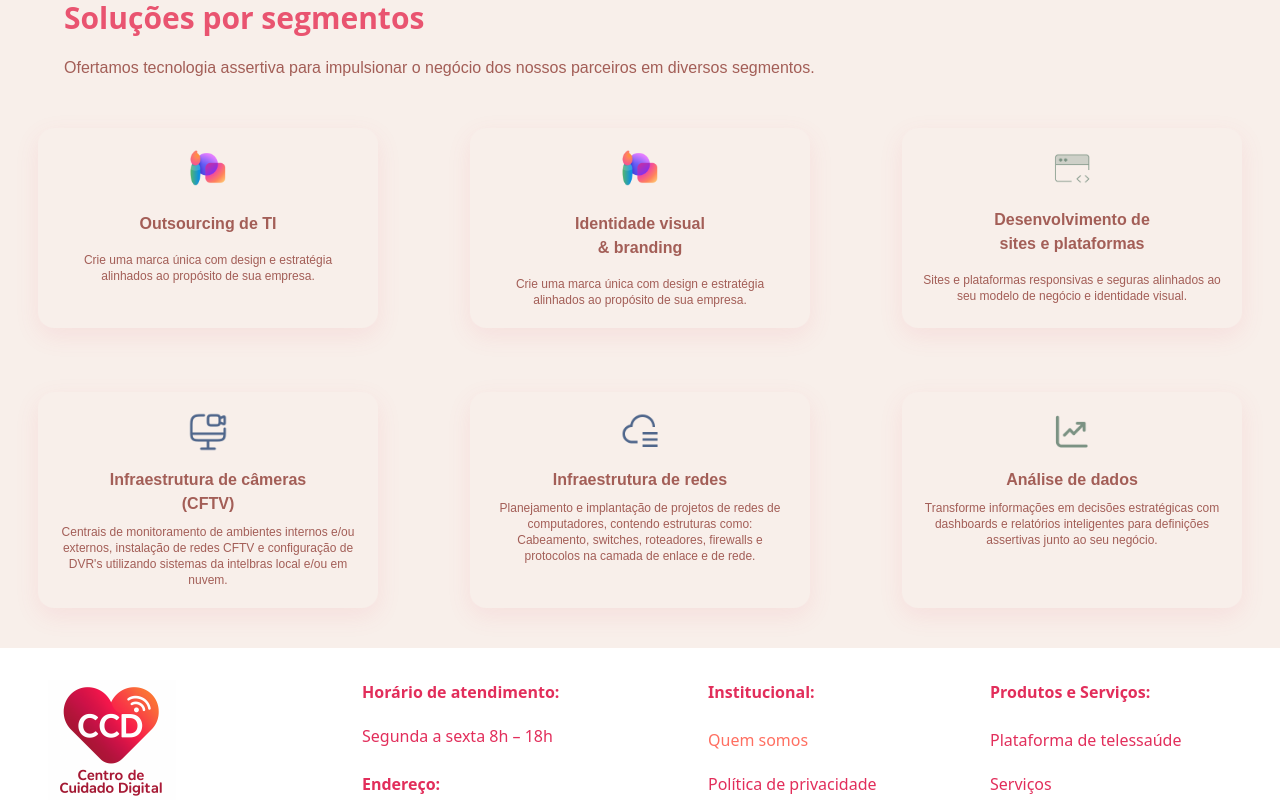
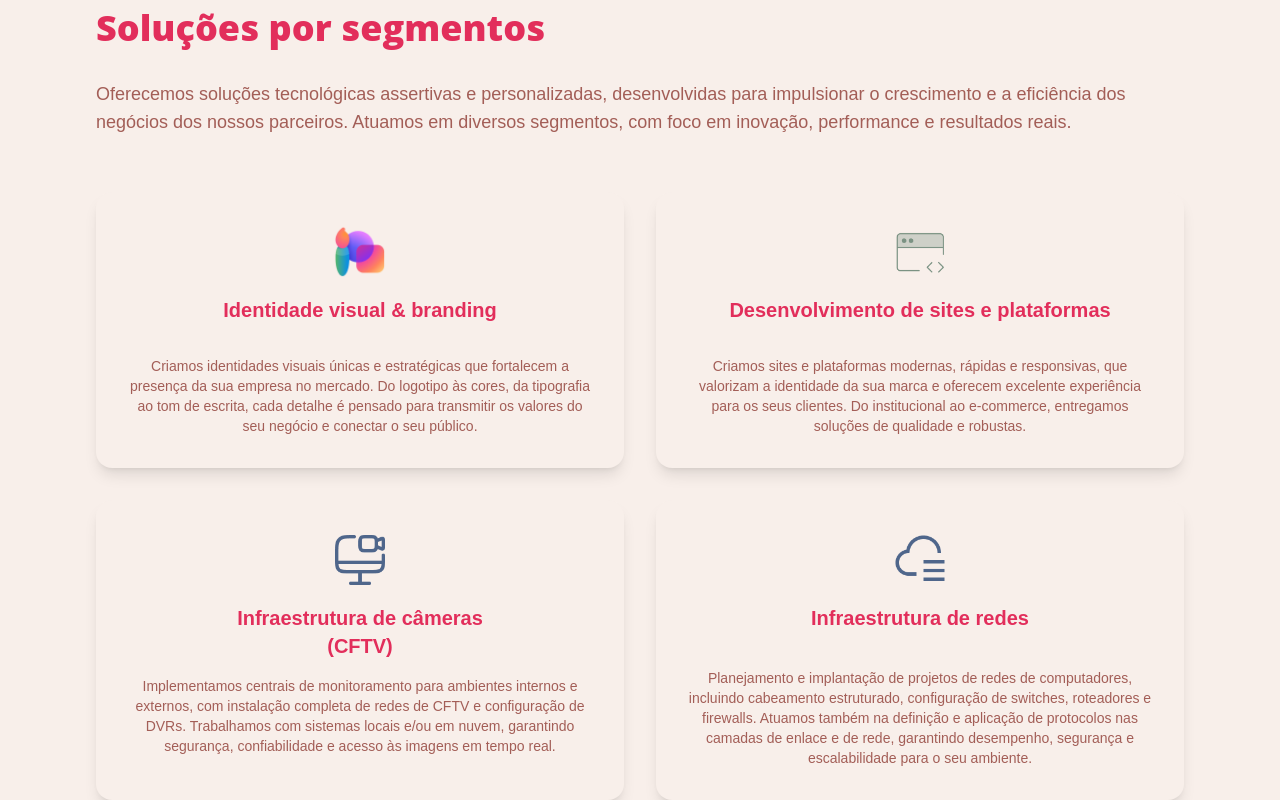
Before and after one commit to ceciliaoliveira-s/ccd-site, a React (Vite) app: page /servicos in a window 1280 px wide. Shown: the part 760-1560 px from the top of the page. Built offline with nearby package versions, Linux system fonts and the light colour scheme.

Commit message:
feat: nova pag de serviços + animação

```diff
--- a/src/components/Servicos.tsx
+++ b/src/components/Servicos.tsx
@@ -2,9 +2,10 @@ import Footer from './Footer';
 import devsiteicon from '../assets/devsiteicon.png';
 import infracftvicon from '../assets/infracftvicon.png';
 import infraderedesicon from '../assets/infraderedesicon.png';
-import anlsdadosicon from '../assets/anlsdadosicon.png';
+import anlsdadosicon2 from '../assets/anlsdadosicon2.png';
 import brandingicon from '../assets/brandingicon.png';
 import capaservicos3 from '../assets/capaservicos3.png';
+import imgdados from '../assets/imgdados.png';
 import { motion } from "framer-motion";
 
 const containerVariants = {
@@ -94,222 +95,119 @@ function Servicos() {
         </motion.div>
       </section>
 
-      {/* Nova seção: Soluções por segmentos */}
-      <section className="relative left-1/2 right-1/2 -ml-[50vw] -mr-[50vw] w-screen bg-[#F8EFEA] py-10">
-        <div className="max-w-7xl mx-auto">
+
+      {/* Nova seção: Soluções por segmentos (layout fiel ao protótipo) */}
+      <section className="relative left-1/2 right-1/2 -ml-[50vw] -mr-[50vw] w-screen bg-[#F8EFEA] py-12">
+        <div className="max-w-6xl mx-auto px-4 md:px-8">
           {/* Header da seção */}
-          <motion.div
-            className="mb-12"
-            initial={{ opacity: 0, y: -30 }}
-            animate={{ opacity: 1, y: 0 }}
-            transition={{ duration: 0.6 }}
-          >
-            <div className="w-full md:w-2/3 pl-0 md:pl-16">
-              <h2
-                className="text-3xl font-bold text-[#E95470] mb-5 text-left"
-                style={{ fontFamily: "'Open Sans', 'Montserrat','Poppins', 'bold'" }}
-              >
+          <div className="w-full md:w-auto">
+            <h2 className="text-3xl md:text-4xl font-extrabold text-[#E22E5B] mb-8 text-left"  style={{ fontFamily: "'Open Sans', 'Montserrat','Poppins', 'bold'" }}>
               Soluções por segmentos
             </h2>
-              <p
-                className="text-base text-[#A35E57] max-w-3xl text-left"
-                style={{ fontFamily: "'Montserrat', 'Poppins', sans-serif" }}
-              >
-                Ofertamos tecnologia assertiva para impulsionar o negócio dos nossos
-                parceiros em diversos segmentos.
+            <p className="text-base md:text-lg text-[#A35E57] mb-10 md:mb-14 text-left leading-relaxed w-full" style={{ fontFamily: "'Montserrat', 'Poppins', sans-serif", color: '#A35E57' }}>
+              Oferecemos soluções tecnológicas assertivas e personalizadas, desenvolvidas para impulsionar o crescimento e a eficiência dos negócios dos nossos parceiros. Atuamos em diversos segmentos, com foco em inovação, performance e resultados reais.
             </p>
           </div>
-          </motion.div>
 
-          {/* Grid de cards */}
+          {/* Grid 2x2 + 1 grande (ajustado para o protótipo) */}
+          <div className="grid grid-cols-1 md:grid-cols-2 gap-8 mb-8">
+            {/* Card 1: Identidade visual & branding */}
             <motion.div
-            className="grid grid-cols-1 md:grid-cols-3 gap-y-16 gap-x-4"
-            variants={containerVariants}
-            initial="hidden"
-            animate="show"
+              initial={{ opacity: 0, y: 40 }}
+              whileInView={{ opacity: 1, y: 0 }}
+              viewport={{ once: true, amount: 0.7 }}
+              transition={{ duration: 0.7, delay: 0 }}
+              className="bg-[#F8EFEA] rounded-2xl shadow-lg p-8 flex flex-col items-center min-h-[240px] max-w-full"
             >
-            {/* Card 1: Outsourcing de TI */}
-            <motion.div
-              variants={cardVariants}
-              whileHover={{
-                scale: 1.05,
-                boxShadow: "0 12px 30px rgba(226,46,91,0.25)"
-              }}
-              className="bg-[#F8EFEA] rounded-2xl shadow-lg p-5 flex flex-col items-center min-w-[300px] max-w-[340px] mx-auto"
-              style={{ boxShadow: "0 8px 24px 0 #E954701A" }}
-            >
-              <img
-                src={brandingicon}
-                alt="Outsourcing de TI"
-                className="w-10 h-10 mb-6"
-              />
-              <h3
-                className="text-base font-bold text-[#A35E57] text-center mb-4"
-                style={{ fontFamily: "'Montserrat', 'Poppins', sans-serif" }}
-              >
-                Outsourcing de TI
-              </h3>
-              <p
-                className="text-xs text-[#A35E57] text-center"
-                style={{ fontFamily: "'Montserrat', 'Poppins', sans-serif" }}
-              >
-                Crie uma marca única com design e estratégia alinhados ao propósito
-                de sua empresa.
+              <img src={brandingicon} alt="Identidade visual & branding" className="w-14 h-14 mb-4" />
+              <span className="text-lg md:text-xl font-bold text-[#E22E5B] mb-6 text-center" style={{ fontFamily: "'Montserrat', 'Poppins', sans-serif" }}>
+                Identidade visual & branding
+              </span>
+              <p className="text-sm text-[#A35E57] text-center mt-2" style={{ fontFamily: "'Montserrat', 'Poppins', sans-serif" }}>
+                Criamos identidades visuais únicas e estratégicas que fortalecem a presença da sua empresa no mercado. Do logotipo às cores, da tipografia ao tom de escrita, cada detalhe é pensado para transmitir os valores do seu negócio e conectar o seu público.
               </p>
             </motion.div>
 
-            {/* Card 2: Identidade visual & branding */}
+            {/* Card 2: Desenvolvimento de sites e plataformas */}
             <motion.div
-              variants={cardVariants}
-              whileHover={{
-                scale: 1.05,
-                boxShadow: "0 12px 30px rgba(226,46,91,0.25)"
-              }}
-              className="bg-[#F8EFEA] rounded-2xl shadow-lg p-5 flex flex-col items-center min-w-[300px] max-w-[340px] mx-auto"
-              style={{ boxShadow: "0 8px 24px 0 #E954701A" }}
+              initial={{ opacity: 0, y: 40 }}
+              whileInView={{ opacity: 1, y: 0 }}
+              viewport={{ once: true, amount: 0.7 }}
+              transition={{ duration: 0.7, delay: 0.1 }}
+              className="bg-[#F8EFEA] rounded-2xl shadow-lg p-8 flex flex-col items-center min-h-[240px] max-w-full"
             >
-              <img
-                src={brandingicon}
-                alt="Identidade visual & branding"
-                className="w-10 h-10 mb-6"
-              />
-              <h3
-                className="text-base font-bold text-[#A35E57] text-center mb-4"
-                style={{ fontFamily: "'Montserrat', 'Poppins', sans-serif" }}
-              >
-                Identidade visual <br /> & branding
-              </h3>
-              <p
-                className="text-xs text-[#A35E57] text-center"
-                style={{ fontFamily: "'Montserrat', 'Poppins', sans-serif" }}
-              >
-                Crie uma marca única com design e estratégia alinhados ao propósito
-                de sua empresa.
+              <img src={devsiteicon} alt="Desenvolvimento de sites e plataformas" className="w-14 h-14 mb-4" />
+              <span className="text-lg md:text-xl font-bold text-[#E22E5B] mb-6 text-center" style={{ fontFamily: "'Montserrat', 'Poppins', sans-serif" }}>
+                Desenvolvimento de sites e plataformas
+              </span>
+              <p className="text-sm text-[#A35E57] text-align mt-2" style={{ fontFamily: "'Montserrat', 'Poppins', sans-serif" }}>
+                Criamos sites e plataformas modernas, rápidas e responsivas, que valorizam a identidade da sua marca e oferecem excelente experiência para os seus clientes. Do institucional ao e-commerce, entregamos soluções de qualidade e robustas.
               </p>
             </motion.div>
 
-            {/* Card 3: Desenvolvimento de Sites e plataformas */}
+            {/* Card 3: Infraestrutura de câmeras (CFTV) */}
             <motion.div
-              variants={cardVariants}
-              whileHover={{
-                scale: 1.05,
-                boxShadow: "0 12px 30px rgba(226,46,91,0.25)"
-              }}
-              className="bg-[#F8EFEA] rounded-2xl shadow-lg p-5 flex flex-col items-center min-w-[300px] max-w-[340px] mx-auto"
-              style={{ boxShadow: "0 8px 24px 0 #E954701A" }}
+              initial={{ opacity: 0, y: 40 }}
+              whileInView={{ opacity: 1, y: 0 }}
+              viewport={{ once: true, amount: 0.7 }}
+              transition={{ duration: 0.7, delay: 0.2 }}
+              className="bg-[#F8EFEA] rounded-2xl shadow-lg p-8 flex flex-col items-center min-h-[240px] max-w-full"
             >
-              <img
-                src={devsiteicon}
-                alt="Desenvolvimento de Sites e plataformas"
-                className="w-10 h-10 mb-5"
-              />
-              <h3
-                className="text-base font-bold text-[#A35E57] text-center mb-4"
-                style={{ fontFamily: "'Montserrat', 'Poppins', sans-serif" }}
-              >
-                Desenvolvimento de <br /> sites e plataformas
-              </h3>
-              <p
-                className="text-xs text-[#A35E57] text-center"
-                style={{ fontFamily: "'Montserrat', 'Poppins', sans-serif" }}
-              >
-                Sites e plataformas responsivas e seguras alinhados ao seu modelo
-                de negócio e identidade visual.
+              <img src={infracftvicon} alt="Infraestrutura de câmeras (CFTV)" className="w-14 h-14 mb-4" />
+              <span className="text-lg md:text-xl font-bold text-[#E22E5B] mb-2 text-center" style={{ fontFamily: "'Montserrat', 'Poppins', sans-serif" }}>
+                Infraestrutura de câmeras <span className="block md:inline"> <br />(CFTV)</span>
+              </span>
+              <p className="text-sm text-[#A35E57] text-justified mt-2" style={{ fontFamily: "'Montserrat', 'Poppins', sans-serif" }}>
+                Implementamos centrais de monitoramento para ambientes internos e externos, com instalação completa de redes de CFTV e configuração de DVRs. Trabalhamos com sistemas locais e/ou em nuvem, garantindo segurança, confiabilidade e acesso às imagens em tempo real.
               </p>
             </motion.div>
 
-            {/* Card 4: Infraestrutura de câmeras (CFTV) */}
+            {/* Card 4: Infraestrutura de redes */}
             <motion.div
-              variants={cardVariants}
-              whileHover={{
-                scale: 1.05,
-                boxShadow: "0 12px 30px rgba(226,46,91,0.25)"
-              }}
-              className="bg-[#F8EFEA] rounded-2xl shadow-lg p-5 flex flex-col items-center min-w-[300px] max-w-[340px] mx-auto"
-              style={{ boxShadow: "0 8px 24px 0 #E954701A" }}
+              initial={{ opacity: 0, y: 40 }}
+              whileInView={{ opacity: 1, y: 0 }}
+              viewport={{ once: true, amount: 0.7 }}
+              transition={{ duration: 0.7, delay: 0.3 }}
+              className="bg-[#F8EFEA] rounded-2xl shadow-lg p-8 flex flex-col items-center min-h-[240px] max-w-full"
             >
-              <img
-                src={infracftvicon}
-                alt="Infraestrutura de câmeras (CFTV)"
-                className="w-10 h-10 mb-4"
-              />
-              <h3
-                className="text-base font-bold text-[#A35E57] text-center mb-2"
-                style={{ fontFamily: "'Montserrat', 'Poppins', sans-serif" }}
-              >
-                Infraestrutura de câmeras <br /> (CFTV)
-              </h3>
-              <p
-                className="text-xs text-[#A35E57] text-center"
-                style={{ fontFamily: "'Montserrat', 'Poppins', sans-serif" }}
-              >
-                Centrais de monitoramento de ambientes internos e/ou externos,
-                instalação de redes CFTV e configuração de DVR's utilizando sistemas
-                da intelbras local e/ou em nuvem.
+              <img src={infraderedesicon} alt="Infraestrutura de redes" className="w-14 h-14 mb-4" />
+              <span className="text-lg md:text-xl font-bold text-[#E22E5B] mb-7 text-center" style={{ fontFamily: "'Montserrat', 'Poppins', sans-serif" }}>
+                Infraestrutura de redes
+              </span>
+              <p className="text-sm text-[#A35E57] text-justified mt-2" style={{ fontFamily: "'Montserrat', 'Poppins', sans-serif" }}>
+                Planejamento e implantação de projetos de redes de computadores, incluindo cabeamento estruturado, configuração de switches, roteadores e firewalls. Atuamos também na definição e aplicação de protocolos nas camadas de enlace e de rede, garantindo desempenho, segurança e escalabilidade para o seu ambiente.
               </p>
             </motion.div>
+          </div>
 
-            {/* Card 5: Infraestrutura de redes */}
+          {/* Card grande: Análise e inteligência de dados (layout fiel ao protótipo) */}
           <motion.div
-              variants={cardVariants}
-              whileHover={{
-                scale: 1.05,
-                boxShadow: "0 12px 30px rgba(226,46,91,0.25)"
-              }}
-              className="bg-[#F8EFEA] rounded-2xl shadow-lg p-5 flex flex-col items-center min-w-[300px] max-w-[340px] mx-auto"
-              style={{ boxShadow: "0 8px 24px 0 #E954701A" }}
+            initial={{ opacity: 0, y: 40 }}
+            whileInView={{ opacity: 1, y: 0 }}
+            viewport={{ once: true, amount: 0.7 }}
+            transition={{ duration: 0.7, delay: 0.4 }}
+            className="bg-[#F8EFEA] rounded-2xl shadow-lg px-8 py-12 flex flex-col md:flex-row items-center md:items-stretch gap-0 md:gap-0 max-w-full"
+            style={{boxShadow: '0 8px 32px 0 #E954701A'}}
           >
-              <img
-                src={infraderedesicon}
-                alt="Infraestrutura de redes"
-                className="w-10 h-10 mb-4"
-              />
-              <h3
-                className="text-base font-bold text-[#A35E57] text-center mb-2"
-                style={{ fontFamily: "'Montserrat', 'Poppins', sans-serif" }}
-              >
-                Infraestrutura de redes
-              </h3>
-              <p
-                className="text-xs text-[#A35E57] text-center"
-                style={{ fontFamily: "'Montserrat', 'Poppins', sans-serif" }}
-              >
-                Planejamento e implantação de projetos de redes de computadores,
-                contendo estruturas como: Cabeamento, switches, roteadores, firewalls
-                e protocolos na camada de enlace e de rede.
+            {/* Bloco texto */}
+            <div className="flex flex-col justify-center md:justify-start flex-1 md:pl-4 md:pr-8 py-2 md:py-0">
+              <div className="flex items-center mb-12">
+                <img src={anlsdadosicon2} alt="Ícone análise de dados" className="w-8 h-8 mr-4" />
+                <span className="text-2xl md:text-2xl font-extrabold text-[#E22E5B] text-left" style={{ fontFamily: "'Montserrat', 'Poppins', 'Open Sans', sans-serif" }}>
+                  Análise e inteligência de dados
+                </span>
+              </div>
+              <p className="text-base text-[#A35E57] mb-12 text-left" style={{ fontFamily: "'Montserrat', 'Poppins', sans-serif" }}>
+                Transforme dados em insights valiosos! Criamos dashboards e relatórios inteligentes que traduzem informações em decisões estratégicas, ajudando sua empresa a agir com mais precisão, agilidade e segurança.
               </p>
-            </motion.div>
-
-            {/* Card 6: Análise de dados */}
-            <motion.div
-              variants={cardVariants}
-              whileHover={{
-                scale: 1.05,
-                boxShadow: "0 12px 30px rgba(226,46,91,0.25)"
-              }}
-              className="bg-[#F8EFEA] rounded-2xl shadow-lg p-5 flex flex-col items-center min-w-[300px] max-w-[340px] mx-auto"
-              style={{ boxShadow: "0 8px 24px 0 #E954701A" }}
-            >
-              <img
-                src={anlsdadosicon}
-                alt="Análise de dados"
-                className="w-10 h-10 mb-4"
-              />
-              <h3
-                className="text-base font-bold text-[#A35E57] text-center mb-2"
-                style={{ fontFamily: "'Montserrat', 'Poppins', sans-serif" }}
-              >
-                Análise de dados
-              </h3>
-              <p
-                className="text-xs text-[#A35E57] text-center"
-                style={{ fontFamily: "'Montserrat', 'Poppins', sans-serif" }}
-              >
-                Transforme informações em decisões estratégicas com dashboards e
-                relatórios inteligentes para definições assertivas junto ao seu
-                negócio.
+              <p className="text-base text-[#A35E57] text-left" style={{ fontFamily: "'Montserrat', 'Poppins', sans-serif" }}>
+                Nossa solução em análise de dados permite consolidar informações de diferentes fontes em dashboards interativos e relatórios avançados. Aplicamos metodologias de Business Intelligence (BI) e Data Analytics para transformar dados brutos em insights estratégicos, garantindo maior precisão na tomada de decisões, identificação de oportunidades e mitigação de riscos. Tudo isso com segurança, escalabilidade e tecnologia de ponta.
               </p>
-            </motion.div>
+            </div>
+            {/* Imagem à direita */}
+            <div className="flex-shrink-0 flex items-end md:items-end justify-center md:justify-end w-full md:w-[340px] mt-6 md:mt-0">
+              <img src={imgdados} alt="Ilustração análise de dados" className="w-[260px] md:w-[300px] h-auto object-contain" />
+            </div>
           </motion.div>
         </div>
       </section>
```
Also changed, not shown: src/assets/anlsdadosicon2.png (added), src/assets/imgdados.png (added). Lines whose indentation alone changed are shown as unchanged.
